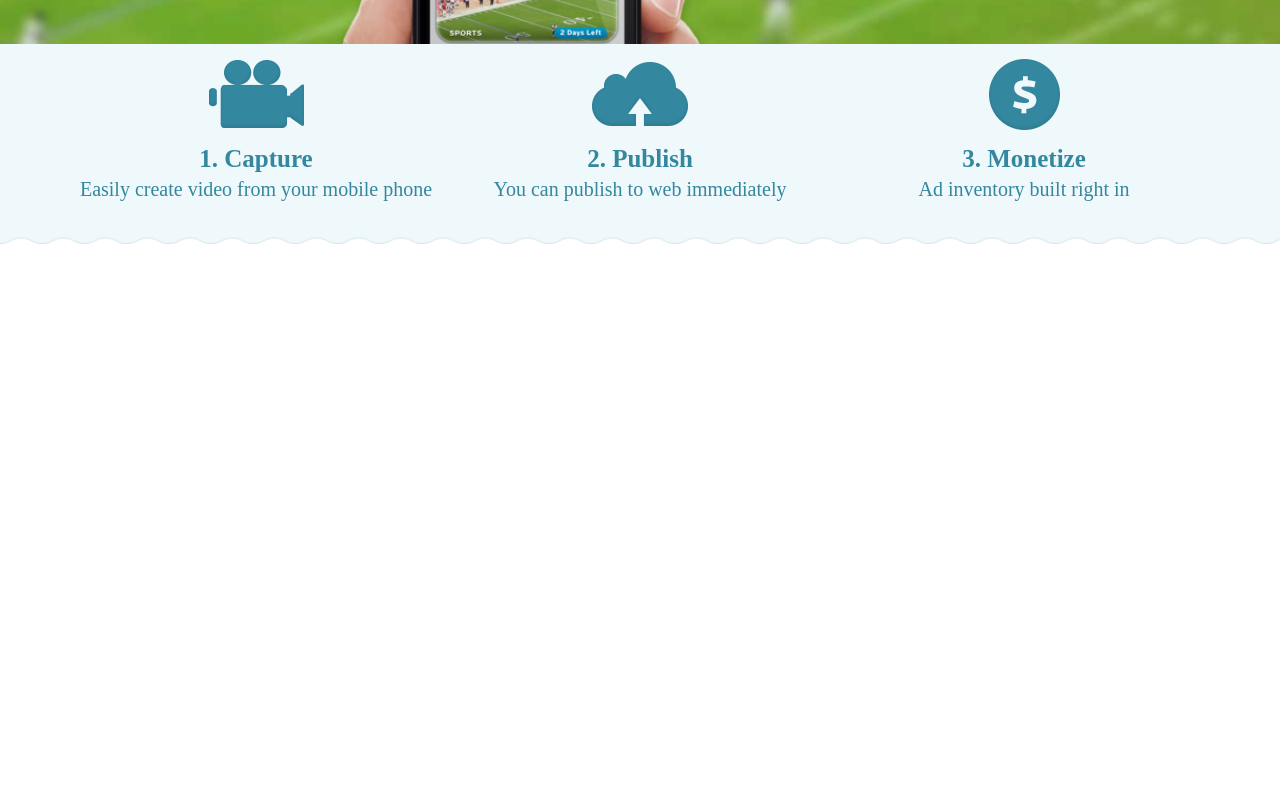
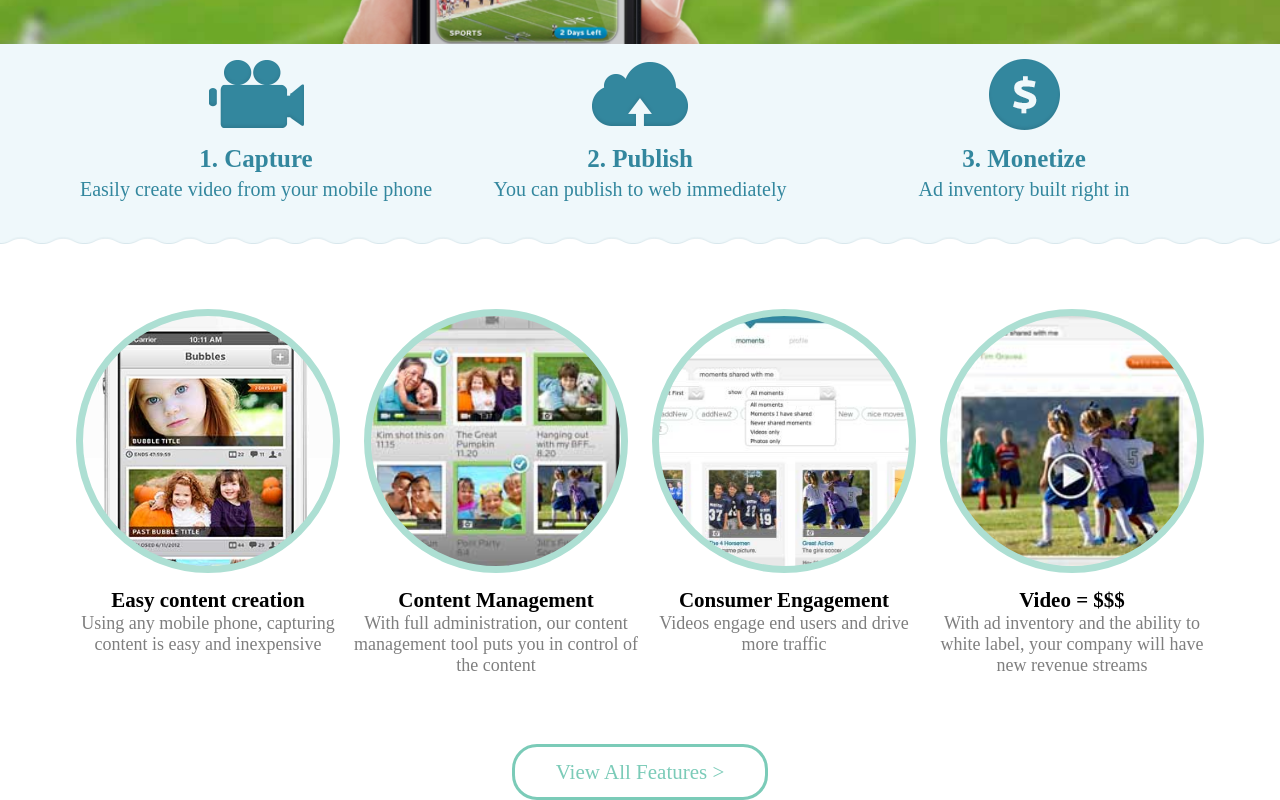
Before and after one commit to Memerro/Burst, a React app: page / in a window 1280 px wide. Shown: the part 456-1256 px from the top of the page. Before the commit the page ends 1000 px from the top, so only its background shows below. Built offline with nearby package versions, Linux system fonts and the light colour scheme.

Commit message:
full body of the page

```diff
--- a/src/components/body.js
+++ b/src/components/body.js
@@ -22,6 +22,39 @@ class Body extends Component {
                         <p>Ad inventory built right in</p>
                     </div>
                 </div>
+                <div className="features">
+                    <div className="feature">
+                        <div className="creation"></div>
+                        <h3>Easy content creation</h3>
+                        <p>Using any mobile phone, capturing
+                           content is easy and inexpensive
+                        </p>
+                    </div>
+                    <div className="feature">
+                        <div className="management"></div>
+                        <h3>Content Management</h3>
+                        <p>With full administration, our content
+                           management tool puts you in control of the content
+                        </p>
+                    </div>
+                    <div className="feature">
+                        <div className="engagement"></div>
+                        <h3>Consumer Engagement</h3>
+                        <p>Videos engage end users and drive more traffic</p>
+                    </div>
+                    <div className="feature">
+                        <div className="videos"></div>
+                        <h3>Video = $$$</h3>
+                        <p>With ad inventory and the ability to white label,
+                           your company will have new revenue streams
+                        </p>
+                    </div>
+                    <div className="allFeatures">
+                        <span>
+                            <a href="#" target="_blank">View All Features   ></a>
+                        </span>
+                    </div>
+                </div>
             </div>
         )
     }
--- /dev/null
+++ b/src/components/footer.js
@@ -0,0 +1,12 @@
+import React, {Component} from "react"
+import "../styles/footer.sass"
+
+class Footer extends Component {
+    render() {
+        return(
+            <footer></footer>
+        )
+    }
+}
+
+export default Footer
--- a/src/index.js
+++ b/src/index.js
@@ -2,6 +2,7 @@ import React from "react"
 import ReactDOM from "react-dom"
 import Header from "./components/header"
 import Body from "./components/body"
+import Footer from "./components/footer"
 
 class App extends React.Component {
     render() {
@@ -9,6 +10,7 @@ class App extends React.Component {
             <React.Fragment>
                 <Header />
                 <Body />
+                <Footer />
             </React.Fragment>
         )
     }
--- a/src/styles/body.sass
+++ b/src/styles/body.sass
@@ -49,3 +49,71 @@
 
 .action p
     font-size: 20px
+
+.features
+    width: 90%
+    height: 500px
+    margin: 0 5%
+    margin-top: 50px
+
+.feature
+    width: 25%
+    height: 80%
+    display: inline-block
+    text-align: center
+    vertical-align: top
+
+.creation
+    background: url("../pics/creation.jpg") no-repeat 50% 50%
+
+.management
+    background: url("../pics/management.jpg") no-repeat 50% 50%
+
+.engagement
+    background: url("../pics/engagement.jpg") no-repeat 50% 50%
+
+.videos
+    background: url("../pics/videos.jpg") no-repeat 50% 50%
+
+.creation, .management, .engagement, .videos
+    width: 250px
+    height: 250px
+    background-size: cover
+    border: 7px solid #addfd3
+    border-radius: 50%
+    margin: 15px auto
+
+.feature h3
+    font-size: 21px
+
+.feature p
+    font-size: 18px
+    opacity: .5
+
+.allFeatures
+    width: 250px
+    height: 50px
+    background: #fff
+    border: 3px solid #7bcbb8
+    border-radius: 25px
+    text-align: center
+    margin: 50px auto
+    transition: .7s
+
+.allFeatures span
+    line-height: 50px
+    vertical-align: middle
+
+.allFeatures a
+    color: #7bcbb8
+    text-decoration: none
+    font-size: 21px
+    display: inline-block
+    width: 100%
+    height: 100%
+
+.allFeatures:hover
+    background: #7bcbb8
+
+.allFeatures a:hover
+    color: #fff
```
Also changed, not shown: src/pics/creation.jpg (added), src/pics/engagement.jpg (added), src/pics/management.jpg (added), src/pics/videos.jpg (added), src/styles/footer.sass (added).
